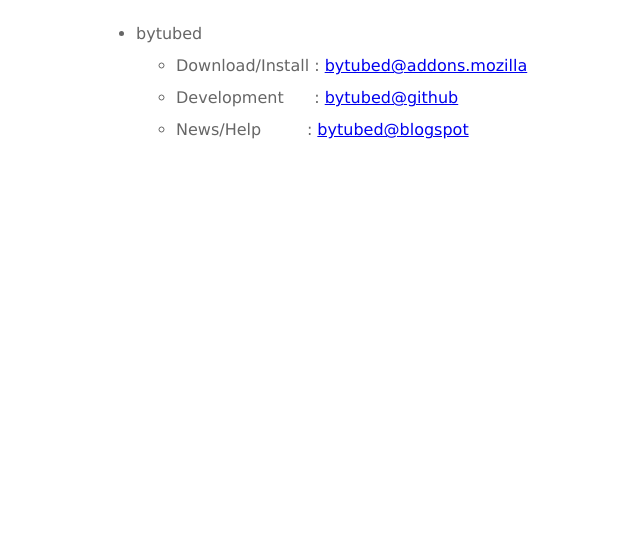
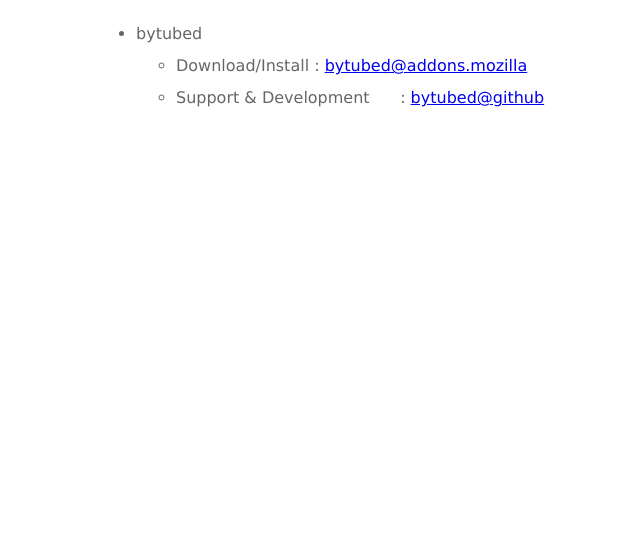
Before and after one commit to msram/msram.github.com, a plain HTML site: page index.html in a window 1280 px wide. Shown: the part 267-800 px from the top of the page, without its empty margins (144-784 px from the left). Drawn offline with Linux system fonts and the light colour scheme.

Commit message:
index.html: removed old blog address

```diff
--- a/index.html
+++ b/index.html
@@ -28,8 +28,7 @@
                 <li>bytubed
                     <ul>
                         <li>Download/Install : <a href="https://addons.mozilla.org/en-US/firefox/addon/bytubed/">bytubed@addons.mozilla</a></li>
-                        <li>Development&nbsp;&nbsp;&nbsp;&nbsp;&nbsp; : <a href="http://msram.github.com/bytubed/">bytubed@github</a></li>
-                        <li>News/Help&nbsp;&nbsp;&nbsp;&nbsp;&nbsp;&nbsp;&nbsp;&nbsp;&nbsp;: <a href="http://bytubed.blogspot.com/">bytubed@blogspot</a></li>
+                        <li>Support & Development&nbsp;&nbsp;&nbsp;&nbsp;&nbsp; : <a href="http://msram.github.com/bytubed/">bytubed@github</a></li>
                     </ul>
                 </li>
             </ul>
```
